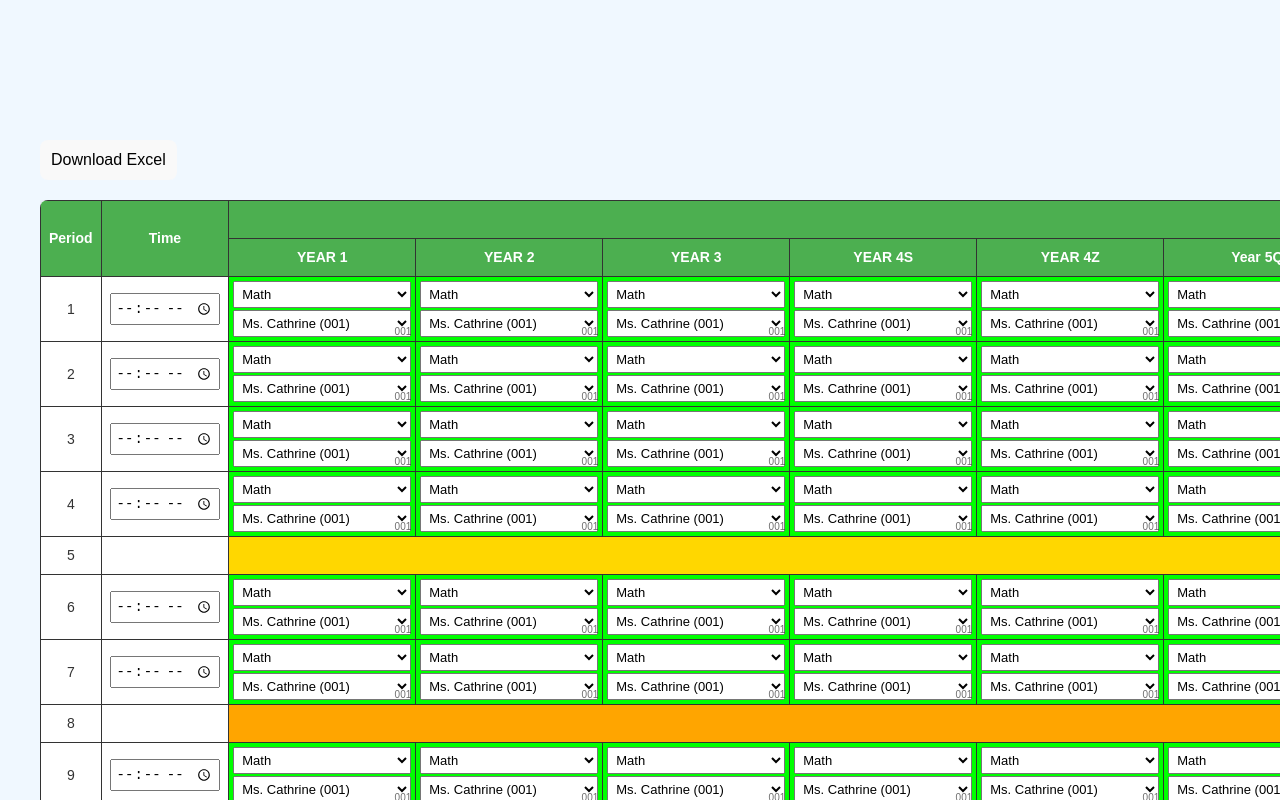
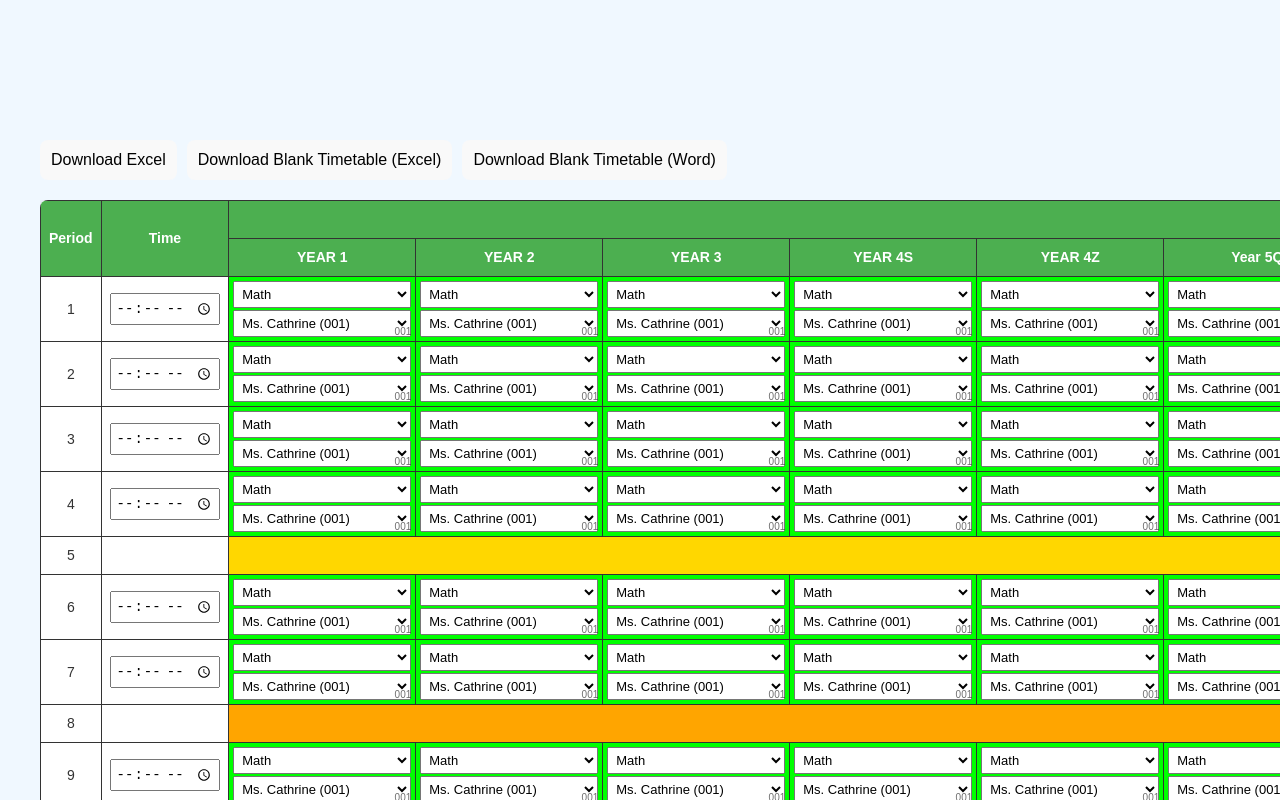
Before and after one commit to tahirharun/timetable, a React (Vite) app: page / in a window 1280 px wide. Shown: the top 800 px of the page. Built offline with nearby package versions, Linux system fonts and the light colour scheme.

Commit message:
blank space added

```diff
--- a/package.json
+++ b/package.json
@@ -10,6 +10,7 @@
     "preview": "vite preview"
   },
   "dependencies": {
+    "docx": "^9.5.1",
     "file-saver": "^2.0.5",
     "react": "^19.2.0",
     "react-dom": "^19.2.0",
--- a/src/components/Timetable.jsx
+++ b/src/components/Timetable.jsx
@@ -2,6 +2,7 @@
 import React, { useState } from "react";
 import * as XLSX from "xlsx";
 import { saveAs } from "file-saver";
+import { Document, Packer, Paragraph, Table, TableCell, TableRow, WidthType } from "docx";
 
 // Classes
 const classes = [
@@ -37,47 +38,22 @@ teachers.forEach((t, i) => teacherCodes[t] = String(i + 1).padStart(3, "0"));
 // Days
 const days = ["Monday", "Tuesday", "Wednesday", "Thursday", "Friday"];
 
-// Fixed subject colors
+// Subject Colors
 const subjectColors = {
-  Math: "#00FF00",        // green
-  English: "#800000",     // maroon
-  Science: "#FF0000",     // red
-  Biology: "#98FB98",     // pale green
-  Chemistry: "#DDA0DD",  // plum
-  Physics: "#FFB6C1",    // pink
-  History: "#FFA07A",    // light salmon
-  Geography: "#87CEEB",  // sky blue
-  Character: "#F0E68C",  // khaki
-  FIQH: "#E6E6FA",       // lavender
-  Art: "#FF69B4",         // hot pink
-  PE: "#F08080",           // light coral
-  Seerah: "#AFEEEE",       // pale turquoise
-  Tawheed: "#90EE90",      // light green
-  "IRE/SAT/SOC": "#FFDAB9",
-  "B/S": "#B0C4DE",
-  "B/S/Soc": "#FFE4B5",
-  "CHEM/GEO/LIT": "#F5DEB3",
-  Tafsr: "#D8BFD8",
-  Arabic: "#FFE4E1",
-  Hadith: "#E0FFFF",
-  Islamiat: "#FFFACD",
-  Assembly: "#FAFAD2",
-  Clubs: "#F0FFF0",
-  "Qu'ran": "#F5F5DC",
-  Soclology: "#FFEFD5",
-  Litreture: "#FFD700",
-  ADAAB: "#FFE4C4",
-  KISW: "#F0FFFF",
-  ICT: "#E6E6FA",
-  "ENG(READ)": "#F5F5DC",
-  SKILLS: "#FFF0F5",
-  PRACTICALS: "#F5FFFA"
+  Math: "#00FF00", English: "#800000", Science: "#FF0000", Biology: "#98FB98",
+  Chemistry: "#DDA0DD", Physics: "#FFB6C1", History: "#FFA07A", Geography: "#87CEEB",
+  Character: "#F0E68C", FIQH: "#E6E6FA", Art: "#FF69B4", PE: "#F08080", Seerah: "#AFEEEE",
+  Tawheed: "#90EE90", "IRE/SAT/SOC": "#FFDAB9", "B/S": "#B0C4DE", "B/S/Soc": "#FFE4B5",
+  "CHEM/GEO/LIT": "#F5DEB3", Tafsr: "#D8BFD8", Arabic: "#FFE4E1", Hadith: "#E0FFFF",
+  Islamiat: "#FFFACD", Assembly: "#FAFAD2", Clubs: "#F0FFF0", "Qu'ran": "#F5F5DC",
+  Soclology: "#FFEFD5", Litreture: "#FFD700", ADAAB: "#FFE4C4", KISW: "#F0FFFF",
+  ICT: "#E6E6FA", "ENG(READ)": "#F5F5DC", SKILLS: "#FFF0F5", PRACTICALS: "#F5FFFA"
 };
 
-// Special periods (break/lunch)
+// Special periods
 const specialPeriods = {
-  5: { label: "Break", color: "#FFD700" },   // period 5 = break
-  8: { label: "Lunch", color: "#FFA500" }    // period 8 = lunch
+  5: { label: "Break", color: "#FFD700" },
+  8: { label: "Lunch", color: "#FFA500" }
 };
 
 export default function Timetable() {
@@ -111,7 +87,7 @@ export default function Timetable() {
     });
   };
 
-  // Export to Excel
+  // ================= Excel Export (Filled timetable) =================
   const exportExcel = () => {
     const rows = [];
     timetable.forEach(row => {
@@ -147,10 +123,114 @@ export default function Timetable() {
     const worksheet = XLSX.utils.json_to_sheet(rows);
     const workbook = XLSX.utils.book_new();
     XLSX.utils.book_append_sheet(workbook, worksheet, "Timetable");
-
     const excelBuffer = XLSX.write(workbook, { bookType: "xlsx", type: "array" });
     const data = new Blob([excelBuffer], { type: "application/octet-stream" });
     saveAs(data, "timetable.xlsx");
+  };
+
+  // ================= Excel Export (Blank timetable) =================
+  const exportBlankExcel = () => {
+    const rows = [];
+    timetable.forEach(row => {
+      const periodNumber = row.period;
+      const special = specialPeriods[periodNumber];
+      if(special){
+        rows.push({
+          Day: "All",
+          Class: "All",
+          Period: row.period,
+          Time: row.time || "",
+          Subject: special.label,
+          Teacher: ""
+        });
+      } else {
+        days.forEach(day => {
+          classes.forEach(cls => {
+            rows.push({
+              Day: day,
+              Class: cls,
+              Period: row.period,
+              Time: row.time || "",
+              Subject: "",
+              Teacher: ""
+            });
+          });
+        });
+      }
+    });
+
+    const worksheet = XLSX.utils.json_to_sheet(rows);
+    const workbook = XLSX.utils.book_new();
+    XLSX.utils.book_append_sheet(workbook, worksheet, "Blank Timetable");
+    const excelBuffer = XLSX.write(workbook, { bookType: "xlsx", type: "array" });
+    const data = new Blob([excelBuffer], { type: "application/octet-stream" });
+    saveAs(data, "blank_timetable.xlsx");
+  };
+
+  // ================= Word Export (Blank timetable, printable) =================
+  const exportWordBlank = async () => {
+    const tableRows = [];
+
+    // Header row: Period, Time, all classes
+    const headerCells = [
+      new TableCell({ children: [new Paragraph({ text: "Period", bold: true })], width: { size: 1000, type: WidthType.DXA } }),
+      new TableCell({ children: [new Paragraph({ text: "Time", bold: true })], width: { size: 1500, type: WidthType.DXA } }),
+      ...classes.map(cls => new TableCell({ children: [new Paragraph({ text: cls, bold: true })], width: { size: 2000, type: WidthType.DXA } }))
+    ];
+    tableRows.push(new TableRow({ children: headerCells }));
+
+    // Period rows
+    timetable.forEach(row => {
+      const periodNumber = row.period;
+      const special = specialPeriods[periodNumber];
+
+      const cells = [
+        new TableCell({
+          children: [new Paragraph(String(row.period))],
+          borders: { top: { size: 2 }, bottom: { size: 2 }, left: { size: 2 }, right: { size: 2 } }
+        }),
+        new TableCell({
+          children: [new Paragraph(row.time || "")],
+          borders: { top: { size: 2 }, bottom: { size: 2 }, left: { size: 2 }, right: { size: 2 } }
+        })
+      ];
+
+      if (special) {
+        cells.push(new TableCell({
+          children: [new Paragraph({ text: special.label, bold: true })],
+          columnSpan: classes.length,
+          shading: { fill: special.color.replace("#", "") },
+          borders: { top: { size: 2 }, bottom: { size: 2 }, left: { size: 2 }, right: { size: 2 } }
+        }));
+      } else {
+        classes.forEach(() => {
+          cells.push(new TableCell({
+            children: [new Paragraph("")],
+            borders: { top: { size: 2 }, bottom: { size: 2 }, left: { size: 2 }, right: { size: 2 } }
+          }));
+        });
+      }
+
+      tableRows.push(new TableRow({ children: cells }));
+    });
+
+    const doc = new Document({
+      sections: [
+        {
+          properties: {},
+          children: [
+            new Paragraph({ text: "Blank Timetable", heading: "Heading1", spacing: { after: 300 } }),
+            new Table({
+              rows: tableRows,
+              width: { size: 100, type: WidthType.PERCENTAGE }
+            })
+          ]
+        }
+      ]
+    });
+
+    const blob = await Packer.toBlob(doc);
+    saveAs(blob, "blank_timetable.docx");
   };
 
   return (
@@ -160,11 +240,14 @@ export default function Timetable() {
         <h2 style={{ margin: 0 }}>School Time-table</h2>
       </div>
 
-      <button onClick={exportExcel} style={{ marginBottom: "20px", padding: "10px" }}>
-        Download Excel
-      </button>
+      <div style={{ marginBottom: "20px" }}>
+        <button onClick={exportExcel} style={{ padding: "10px" }}>Download Excel</button>
+        <button onClick={exportBlankExcel} style={{ marginLeft: "10px", padding: "10px" }}>Download Blank Timetable (Excel)</button>
+        <button onClick={exportWordBlank} style={{ marginLeft: "10px", padding: "10px" }}>Download Blank Timetable (Word)</button>
+      </div>
 
       <div style={{ overflowX: "auto", maxWidth: "100%" }}>
+        {/* Your existing timetable JSX remains unchanged */}
         <table style={{ borderCollapse: "collapse", width: "max-content" }}>
           <thead>
             <tr>
@@ -175,11 +258,9 @@ export default function Timetable() {
               ))}
             </tr>
             <tr>
-              {days.map(day => (
-                classes.map(cls => (
+              {days.map(day => classes.map(cls => (
                 <th key={day + cls} style={{ border: "1px solid #333", padding: "8px" }}>{cls}</th>
-                ))
-              ))}
+              )))}
             </tr>
           </thead>
           <tbody>
@@ -197,15 +278,13 @@ export default function Timetable() {
                   </tr>
                 );
               }
-
               return (
                 <tr key={periodIndex}>
                   <td style={{ border: "1px solid #333", padding: "8px" }}>{row.period}</td>
                   <td style={{ border: "1px solid #333", padding: "8px" }}>
                     <input type="time" value={row.time} onChange={(e) => handleTimeChange(periodIndex, e.target.value)} />
                   </td>
-                  {days.map(day => (
-                    classes.map(cls => {
+                  {days.map(day => classes.map(cls => {
                     const cell = row[day][cls];
                     return (
                       <td key={day + cls + periodIndex} style={{
@@ -233,8 +312,7 @@ export default function Timetable() {
                         </div>
                       </td>
                     );
-                    })
-                  ))}
+                  }))}
                 </tr>
               );
             })}
```
Also changed, not shown: 1 other file (tests, documents, lock files or other folders). Lines whose indentation alone changed are shown as unchanged.
